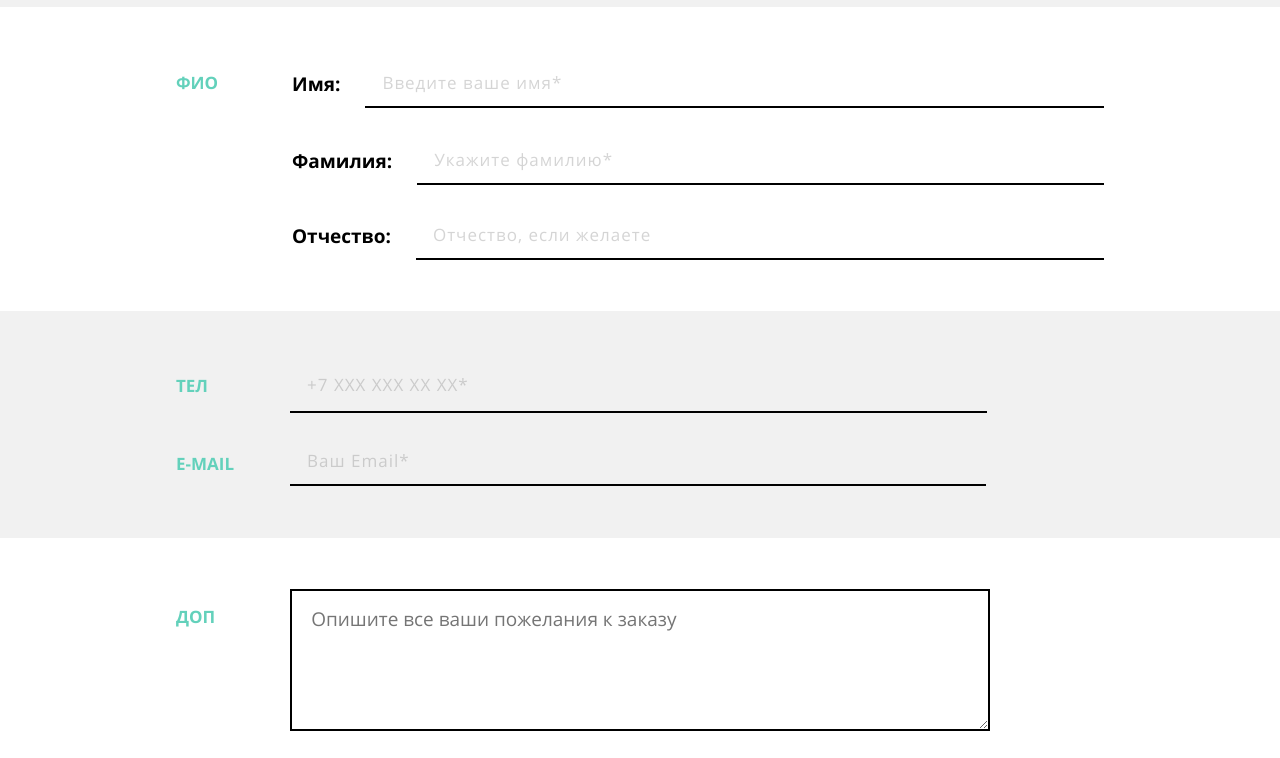
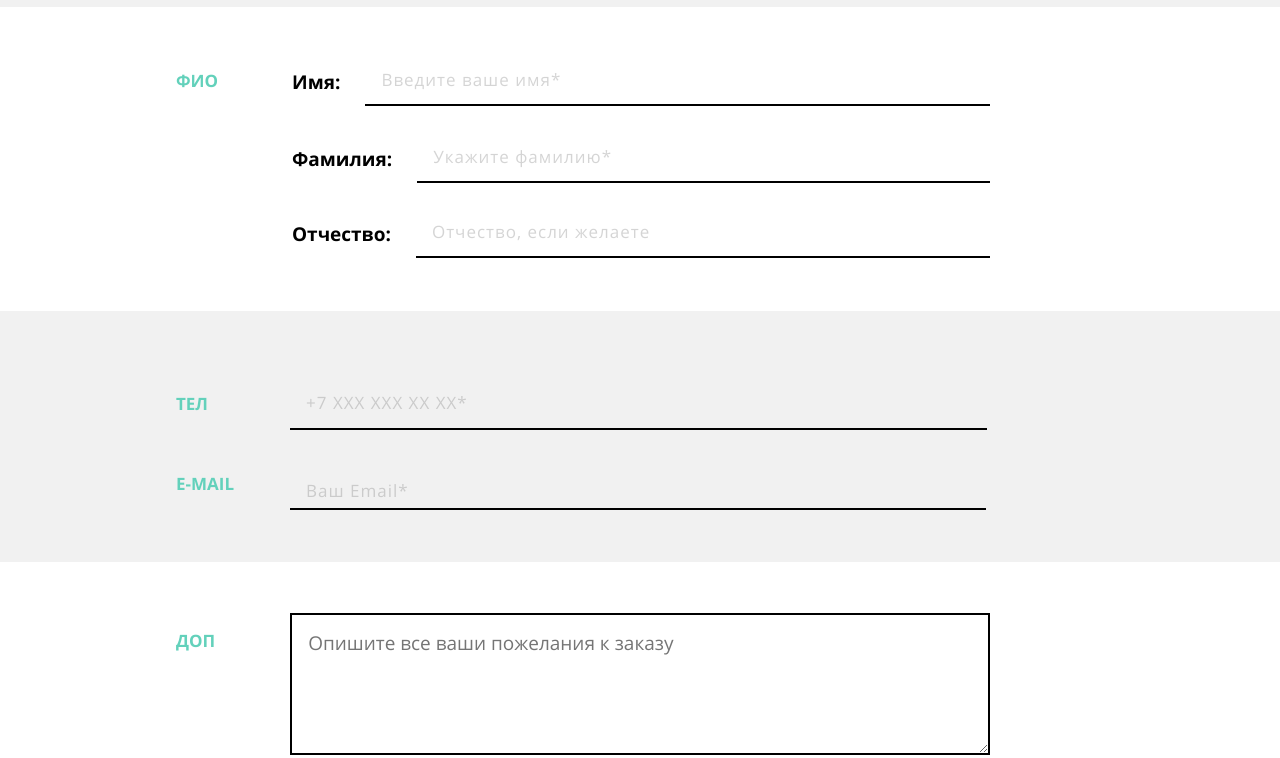
Before and after one commit to poisonousgirl/1473713-mishka-23, a website: page source/form.html in a window 1280 px wide. Shown: the part 979-1737 px from the top of the page. Drawn offline with nearby package versions, Linux system fonts and the light colour scheme; files that its build step writes are made by us from their sources.

Commit message:
Декоративные элементы внутренних страниц

```diff
--- a/source/less/blocks/main-nav.less
+++ b/source/less/blocks/main-nav.less
@@ -168,13 +168,13 @@
     width: 83px;
     height: 89px;
     padding: 0;
+    border-left: 1px solid rgba(@colorText, 0.1);
+    border-right: 1px solid rgba(@colorText, 0.1);
   }
 
-  .main-nav__item-link--search::before {
-    margin-left: 32px;
-    margin-top: 31px;
-    height: 83px;
-    width: 89px;
+  .main-nav__item--search .main-nav__item-icon {
+    top: 37px;
+    left: 26px;
   }
 
   .main-nav__item--cart {
@@ -256,6 +256,12 @@
     padding-left: 35px;
   }
 
+  .main-nav__item--catalog {
+    border-right: 1px solid rgba(@colorText, 0.1);
+    padding-top: 5px;
+    height: 84px;
+  }
+
   .main-nav__item--catalog a,
   .main-nav__item--form a,
   .main-nav__item--cart a {
--- a/source/less/blocks/page-catalog.less
+++ b/source/less/blocks/page-catalog.less
@@ -128,6 +128,7 @@
 .page-catalog__videobox-button-play {
   position: absolute;
   display: block;
+  padding: 0;
   left: 50%;
   top: 50%;
   transform: translateX(-50%) translateY(-50%);
@@ -146,6 +147,12 @@
     opacity: 0.3;
   }
 }
+
+.page-catalog__videobox-button-play svg {
+  transform: scale(1);
+  transition: all 0.3s;
+}
+
 
 .page-catalog__videobox-container {
   padding: 0 32px;
--- a/source/less/blocks/page-form.less
+++ b/source/less/blocks/page-form.less
@@ -147,6 +147,12 @@
   min-height: 92px;
 }
 
+.page-form__label-name + input {
+  color: @colorTextLighter;
+  font-size: 19px;
+  line-height: 18px;
+}
+
 .page-form__form-field-phone {
   margin-top: 13px;
 }
@@ -191,9 +197,11 @@
 }
 
 .page-form__form-field-extra textarea {
-  width: 253px;
-  height: 134px;
+  box-sizing: border-box;
+  width: 260px;
+  height: 145px;
   margin-top: 22px;
+  padding: 19px 16px;
   border: 2px solid @colorText;
 
   &:hover,
@@ -201,10 +209,6 @@
   &:focus {
     border-color: @colorUnderline;
   }
-}
-
-.page-form__form-field-legend + textarea::placeholder {
-  padding: 17px;
 }
 
 .page-form__note {
@@ -347,6 +351,7 @@
 
   .page-form__form-field-legend-name {
     grid-column: ~"1/-2";
+    padding-top: 19px;
   }
 
   .page-form__form-name-wrapper {
@@ -359,19 +364,21 @@
     grid-template-columns: 169px auto;
     grid-template-rows: 77px 75px 84px;
     justify-content: space-between;
-    margin-top: 68px;
+    margin-top: 47px;
+    margin-bottom: 21px;
   }
 
   .page-form__label-name {
     font-size: 19px;
     line-height: 18px;
+    padding-top: 19px;
   }
 
   .page-form__label-name + input {
     width: 375px;
-    height: 33px;
     margin-left: 25px;
     flex-grow: 1;
+    padding: 19px 16px;
   }
 
   .page-form__input-name {
@@ -395,11 +402,11 @@
   }
 
   .page-form__input-phone {
-    height: 35px;
+    padding: 19px 16px;
   }
 
   .page-form__input-email {
-    height: 45px;
+    padding: 19px 16px;
   }
 
   .page-form__form-field-phone,
@@ -407,16 +414,16 @@
     display: flex;
     flex-direction: row;
     justify-content: space-between;
+    align-items: center;
     margin: 0;
   }
 
   .page-form__form-field-phone {
-    padding-top: 67px;
+    padding-top: 49px;
   }
 
   .page-form__form-field-email {
-    padding-top: 32px;
-    align-items: center;
+    padding-top: 27px;
   }
 
   .page-form__form-field-extra {
@@ -430,8 +437,13 @@
   }
 
   .page-form__form-field-extra textarea {
-    width: 493px;
+    width: 501px;
     margin-top: 0;
+  }
+
+  .page-form__form-field-legend + textarea::placeholder {
+    font-size: 19px;
+    line-height: 18px;
   }
 
   .page-form__send {
@@ -501,7 +513,7 @@
   .page-form__form-field-name {
     padding: 0 111px;
     justify-content: unset;
-    grid-template-columns: 116px auto;
+    grid-template-columns: 116px 698px;
   }
 
   .page-form__label-name + input {
```
Also changed, not shown: source/blank.html (+3 -0 lines).
